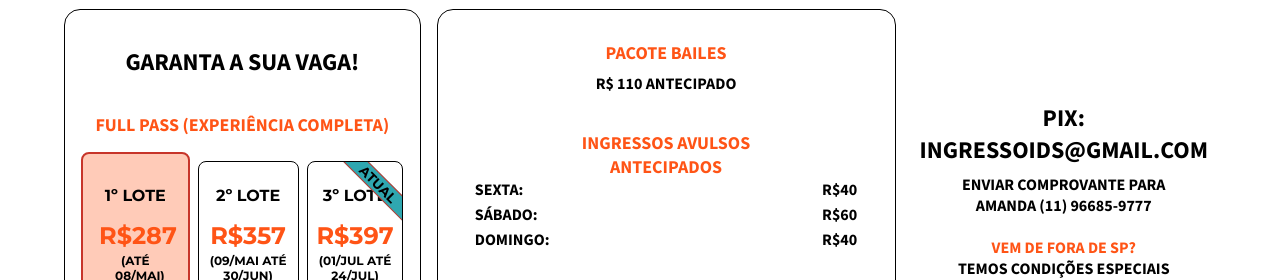
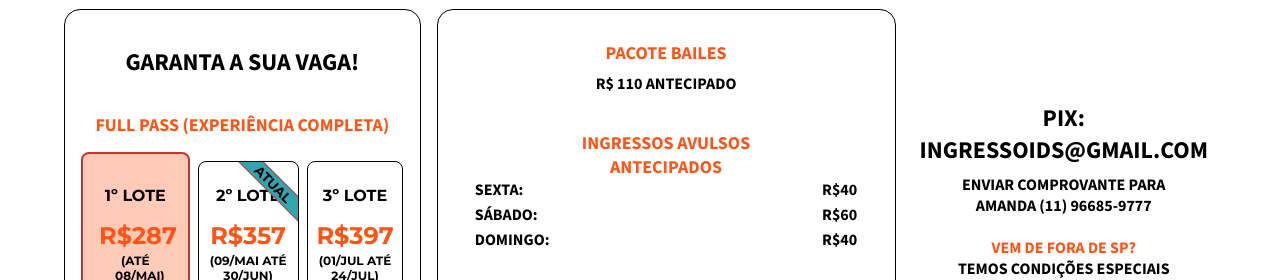
Before and after one commit to Matheus-Rdl/IDS_LandingPage, a React (Vite) app in the folder frontend/: page / in a window 1280 px wide. Shown: the part 3360-3640 px from the top of the page. Built offline with nearby package versions, Linux system fonts and the light colour scheme.

Commit message:
Update App1.jsx

```diff
--- a/frontend/src/App.jsx
+++ b/frontend/src/App.jsx
@@ -568,6 +568,10 @@ function App() {
                 <p className='day'>(Até 08/mai)</p>
               </div>
               <div className='money-content-box-bill-price-content'>
+
+
+<p className='lote-atual'>Atual</p>
+
                 <div>
                   <p>2º lote</p>
                   <p><span>R$357</span></p>
@@ -578,7 +582,6 @@ function App() {
               </div>
               <div className='money-content-box-bill-price-content'>
 
-<p className='lote-atual'>Atual</p>
 
                 <div>
                   <p>3º lote</p>
```
